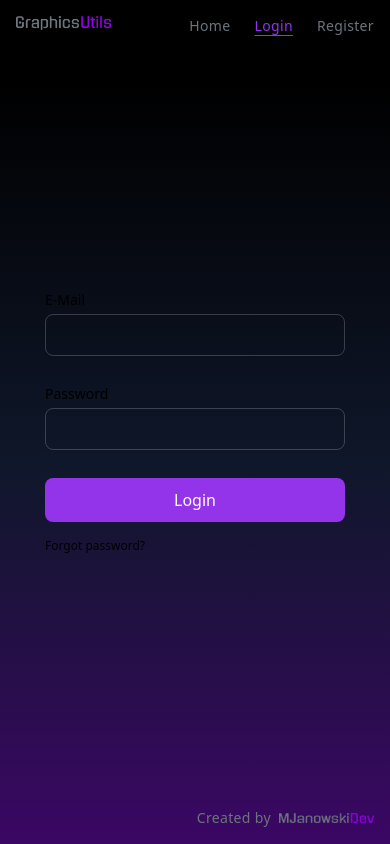
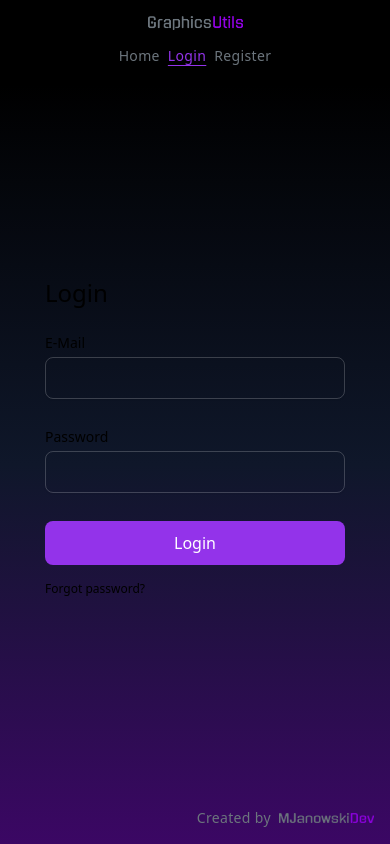
Before and after one commit to MJanowskiDev/graphics-utils, a Next.js app in the folder frontend/graphics-utils/: page /login in a window 390 px wide. Built offline with nearby package versions, Linux system fonts and the light colour scheme; no server answers.

Commit message:
fix: ui navbar improvements on protrait mode

```diff
--- a/frontend/graphics-utils/src/app/login/page.tsx
+++ b/frontend/graphics-utils/src/app/login/page.tsx
@@ -3,7 +3,10 @@ import { LoginView } from '@/features/auth/components';
 export default function LoginPage() {
   return (
     <section className="flex flex-col gap-6 w-full items-center justify-center">
-      <LoginView />
+      <div className="flex flex-col gap-6 w-[300px]">
+        <h1 className="text-2xl">Login</h1>
+        <LoginView />
+      </div>
     </section>
   );
 }
--- a/frontend/graphics-utils/src/features/auth/hoc/with-auth.tsx
+++ b/frontend/graphics-utils/src/features/auth/hoc/with-auth.tsx
@@ -8,12 +8,7 @@ export function withAuth<P>(WrappedComponent: ComponentType<P>): ComponentType<P
     const router = useRouter();
 
     if (!isLoggedIn) {
-      if (typeof window !== 'undefined') {
-        router.push('/login');
-        return null;
-      } else {
-        return <p>Unauthorized</p>;
-      }
+      return <p>Unauthorized, please log-in</p>;
     }
 
     return <WrappedComponent {...props} />;
--- a/frontend/graphics-utils/src/features/ui/navbar/index.tsx
+++ b/frontend/graphics-utils/src/features/ui/navbar/index.tsx
@@ -1,4 +1,5 @@
 'use client';
+
 import Image from 'next/image';
 import logo from '../../../../public/images/graphics_utils.png';
 import Link from 'next/link';
@@ -7,31 +8,33 @@ import { NavbarLink } from './NavbarLink';
 
 export const Navbar = () => {
   const { isLoggedIn, isLoading } = useAuth();
+
   return (
-    <div className="sticky bottom-[100vh] flex gap-2 p-4 justify-between text-[#6c757dff] tracking-wide text-sm">
-      <div className="mt-0.35">
+    <div className="sticky bottom-[100vh] flex flex-col md:flex-row gap-y-4 md:gap-y-0 md:gap-x-6 p-4 justify-between items-center text-[#6c757dff] tracking-wide text-sm">
         <Link href="/">
           <Image src={logo} width={95} height={6} alt="Graphics utils logo" />
         </Link>
-      </div>
+
+      <div>
         {isLoading ? (
-        <p className='animate-pulse'>Loading... </p>
+          <p className="animate-pulse">Loading... </p>
         ) : isLoggedIn ? (
-        <div className="flex gap-6">
+          <div className="flex gap-2 md:gap-6 flex-wrap">
             <NavbarLink href="/logout">Log out</NavbarLink>
             <NavbarLink href="/sse">SSE</NavbarLink>
             <NavbarLink href="/grayscale">To grayscale</NavbarLink>
             <NavbarLink href="/user">User profile</NavbarLink>
           </div>
         ) : (
-        <div className="flex gap-6">
+          <div className="flex gap-2 md:gap-6">
             <NavbarLink href="/">Home</NavbarLink>
-          <div className="flex gap-6">
+            <div className="flex gap-2 md:gap-6">
               <NavbarLink href="/login">Login</NavbarLink>
               <NavbarLink href="/register">Register</NavbarLink>
             </div>
           </div>
         )}
       </div>
+    </div>
   );
 };
```
Lines whose indentation alone changed are shown as unchanged.
